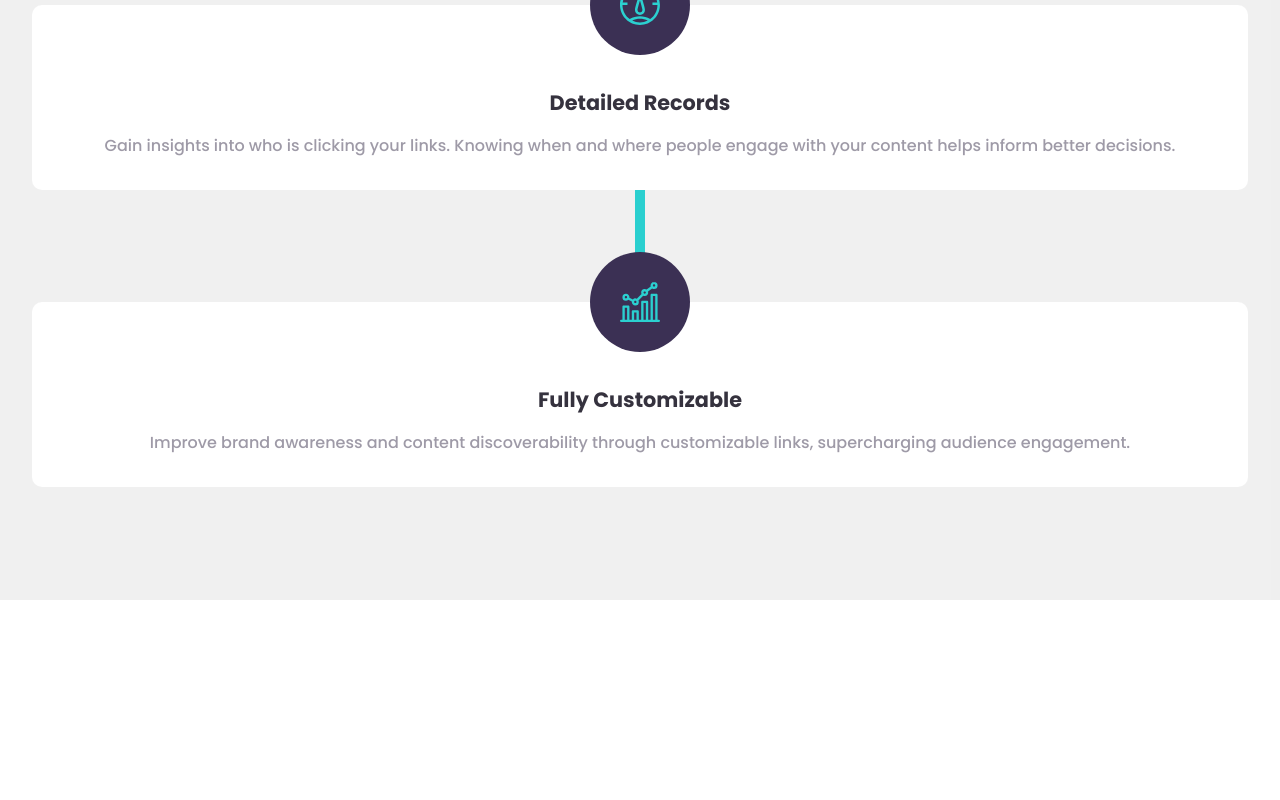
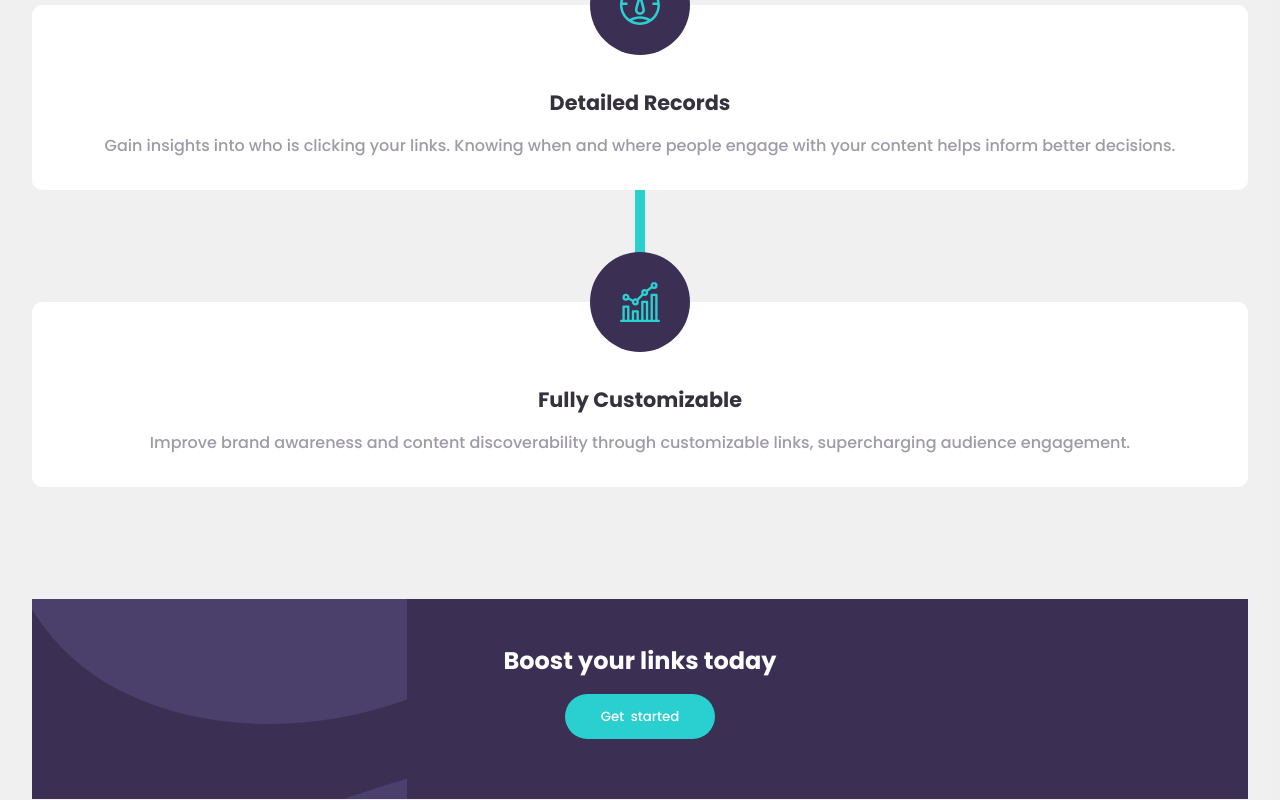
Before and after one commit to Heisdalu/url-shortener, a React (Create React App) app: page / in a window 1280 px wide. Shown: the part 2353-3153 px from the top of the page. Before the commit the page ends 2953 px from the top, so only its background shows below. Built offline with nearby package versions, Linux system fonts and the light colour scheme.

Commit message:
add other detail style

```diff
--- a/src/components/Detail/Detail.css
+++ b/src/components/Detail/Detail.css
@@ -75,3 +75,33 @@
   line-height: 1.5rem;
   color: var(--neutral-grayish-violet);
 }
+
+.other_detail {
+  height: 200px;
+  background-repeat: no-repeat;
+  /* background-size: 100% 100%; */
+  background-image: url('../../assets//bg-boost-mobile.svg');
+  background-color: var(--primary--dark-violet);
+  display: flex;
+  justify-content: center;
+  align-items: center;
+  flex-direction: column;
+}
+
+.other_detail_title{
+  font-size: 1.5rem;
+  color: #ffffff;
+}
+
+.other_detail_btn{
+  height: 45px;
+  width: 150px;
+  border: none;
+  border-radius: 50px;
+  margin: 1rem 0;
+  background-color: var(--primary-cyan);
+  color: #ffffff;
+  font-weight: 500;
+  word-spacing: 3px;
+  font-family: var(--font);
+}
--- a/src/components/Detail/Detail.js
+++ b/src/components/Detail/Detail.js
@@ -47,6 +47,11 @@ const Detail = () => {
           </p>
         </article>
       </section>
+
+      <div className="other_detail">
+        <h1 className="other_detail_title">Boost your links today</h1>
+        <button className="other_detail_btn">Get started</button>
+      </div>
     </section>
   );
 };
```
Also changed, not shown: src/components/Detail/Footer/Footer.js (added, +8 -0 lines), src/components/Detail/Footer/Footer.css (added).
